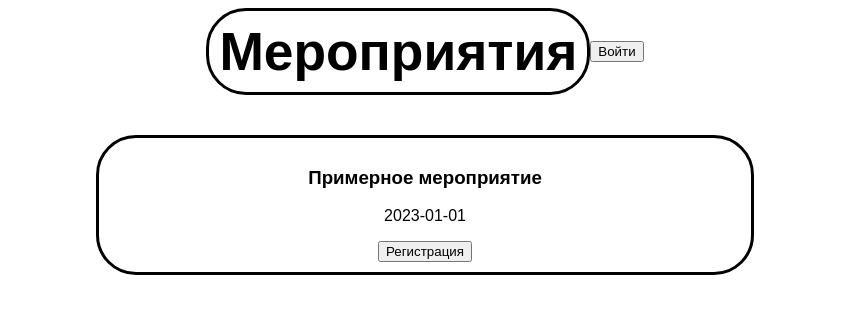
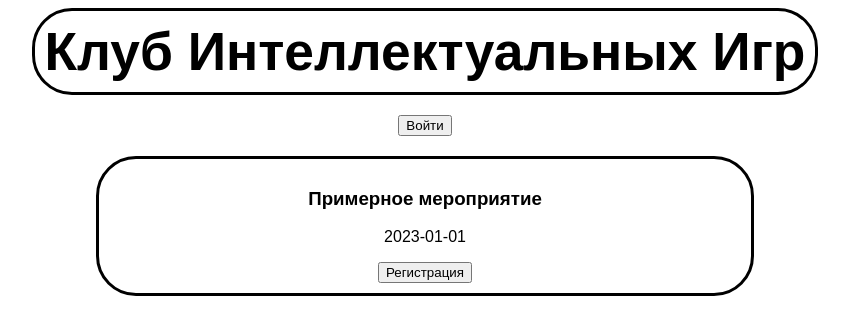
Before and after one commit to daryavanina/kii-frontend, a React (Create React App) app: page / in a window 1280 px wide. Shown: the top 334 px of the page, without its empty margins (215-1064 px from the left). Built offline with nearby package versions, Linux system fonts and the light colour scheme.

Commit message:
Update App.js

```diff
--- a/src/App.js
+++ b/src/App.js
@@ -135,20 +135,22 @@ const App = () => {
     return (
         <div className="App">
             <div className="header">
-        <h1 className="title">Мероприятия</h1>
+                <h1 className="title">Клуб Интеллектуальных Игр</h1>
+            </div>
+
             {userStatus === "admin" && (
+                <div className="add-button-container">
                     <button className="add-button" onClick={() => setShowForm(true)}>
                         +
                     </button>
+                </div>
             )}
-        <div>
+
+            <div className="auth-section">
                 {!showLogForm && (
                     <button onClick={() => setShowLogForm(true)}>Войти</button>
                 )}
-        </div>
-        {showLogForm && (
-          <AuthForm setUserStatus={setUserStatus} />
-        )}
+                {showLogForm && <AuthForm setUserStatus={setUserStatus} />}
             </div>
 
             <div className="event-container">
@@ -184,6 +186,8 @@ const App = () => {
             </div>
         </div>
     );
+
+
 };
 
 export default App;
```
Lines whose indentation alone changed are shown as unchanged.
